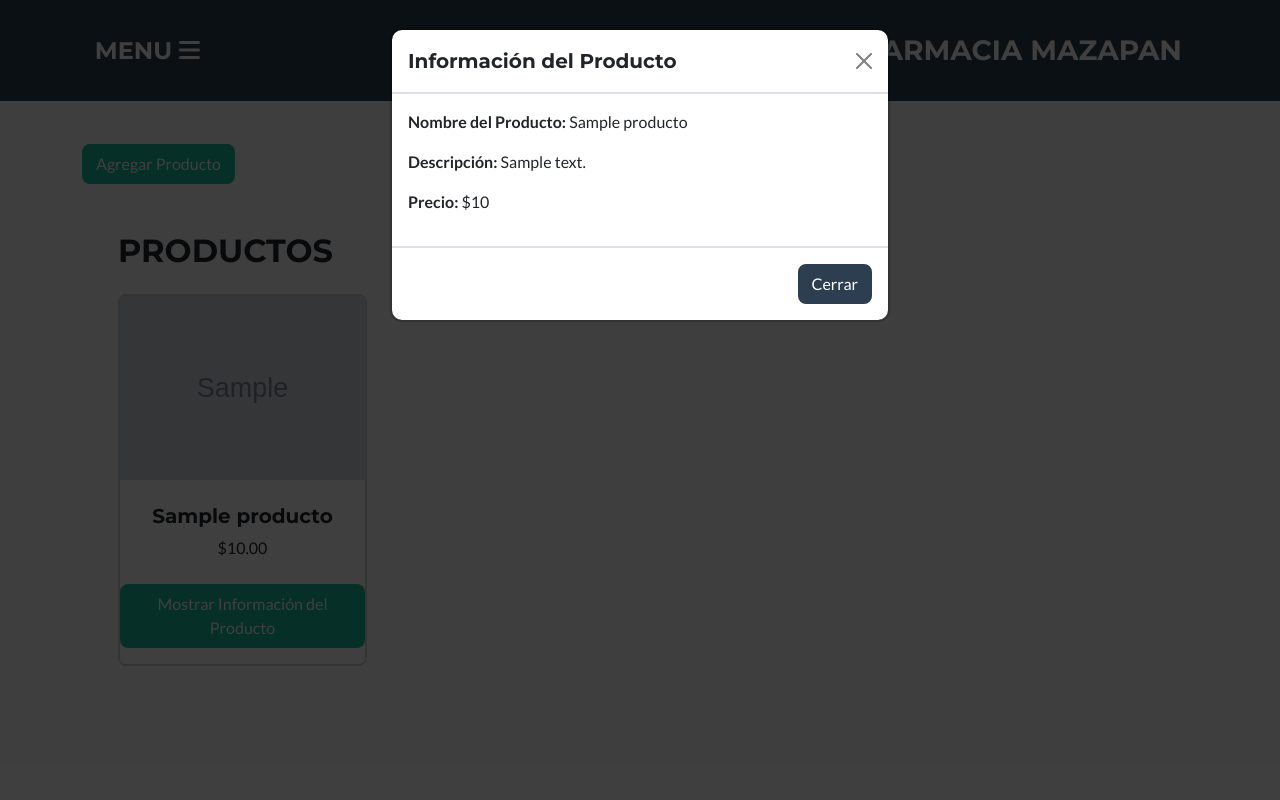
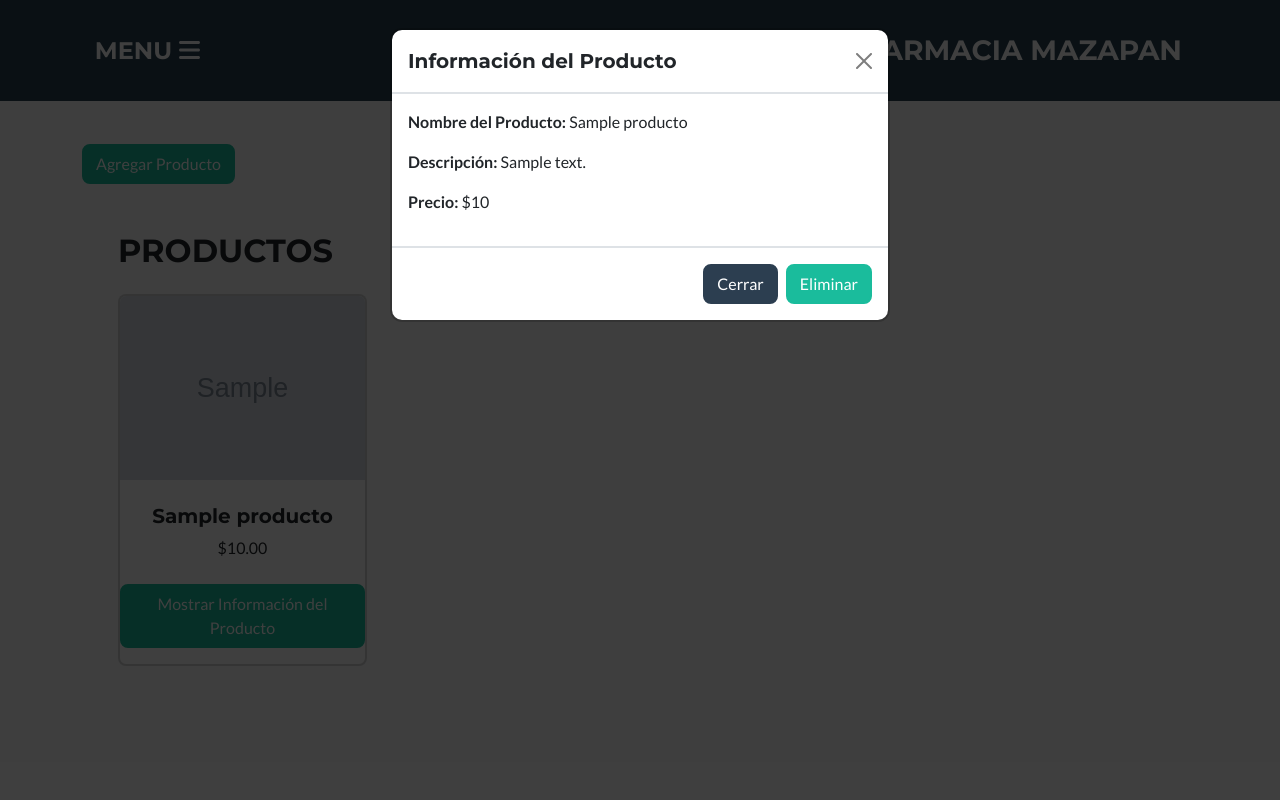
Before and after one commit to AndyMorales17/proyecto-clinica-daw, a PHP site: page /proyecto-clinica-daw/productos in a window 1280 px wide, after a click on "Mostrar Información del Producto". Run offline with PHP 8.4, Linux system fonts and the light colour scheme; tables that the repository leaves empty or names only in its code hold one stand-in row (values such as "Sample post"); grey boxes marked "Sample" are stand-in pictures; some libraries are stand-ins or nearby versions.

Commit message:
eliminar (no funciona)

```diff
--- a/controladores/controler_producto.php
+++ b/controladores/controler_producto.php
@@ -30,7 +30,7 @@ class ProductosController extends Conexion {
 
 
     public function delete($id){
-        $sql = "DELETE FROM Producto WHERE id_producto = '{$id->getIdProducto()}'";
+        $sql = "DELETE FROM Producto WHERE id_producto = $id";
         $rs=$this->ejecutarSQL($sql);
     }
 
--- a/vistas/administrador/productos.php
+++ b/vistas/administrador/productos.php
@@ -9,6 +9,17 @@ if(isset($_POST['ok1'])){
     $Producto = new Producto ("",$_POST['id_categoria'],$_POST['Nombre'], $_POST['Descripción'], $_POST['Precio'], $_POST['Imagen'], $_POST['Estado']);
     $controler_producto->agregar($Producto);
 
+}
+?>
+
+
+<?php
+
+
+if(isset($_POST['ok3'])){
+
+    $Eliminar = new Producto ($_POST['id_producto']);
+    $controler_producto->delete($Eliminar);
 }
 ?>
 
@@ -103,6 +114,7 @@ if(isset($_POST['ok1'])){
                                 </div>
                                 <div class="modal-footer">
                                     <button type="button" class="btn btn-secondary" data-bs-dismiss="modal">Cerrar</button>
+                                    <button type="submit" name="ok3" class="btn btn-primary" data-bs-dismiss="modal">Eliminar</button>
                                 </div>
                             </div>
                         </div>
```
